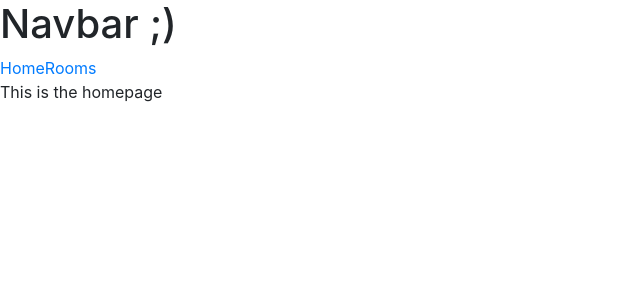
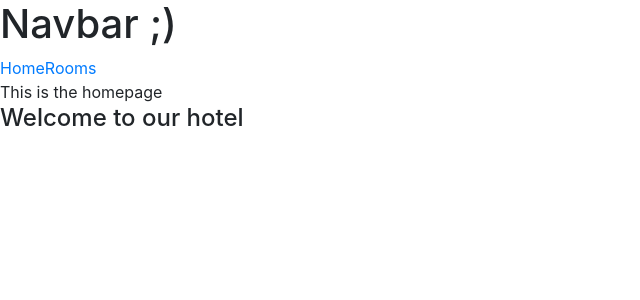
Before and after one commit to Gnorbi951/hotel_frontend, a React (Create React App) app: page / in a window 1280 px wide. Shown: the top 300 px of the page, without its empty margins (0-640 px from the left). Built offline with nearby package versions, Linux system fonts and the light colour scheme.

Commit message:
Removed .idea and added extended gitignore

```diff
--- a/src/App.js
+++ b/src/App.js
@@ -1,4 +1,4 @@
-import React, { Component } from "react";
+import React from "react";
 import { BrowserRouter as Router, Route } from "react-router-dom";
 //Switch, Route, Link
 import "bootstrap/dist/css/bootstrap.min.css";
--- a/src/Components/Home.js
+++ b/src/Components/Home.js
@@ -4,6 +4,7 @@ const Home = () => {
   return (
     <React.Fragment>
       <div>This is the homepage</div>
+      <h4>Welcome to our hotel</h4>
     </React.Fragment>
   );
 };
```
Also changed, not shown: 1 other file (tests, documents, lock files or other folders).
